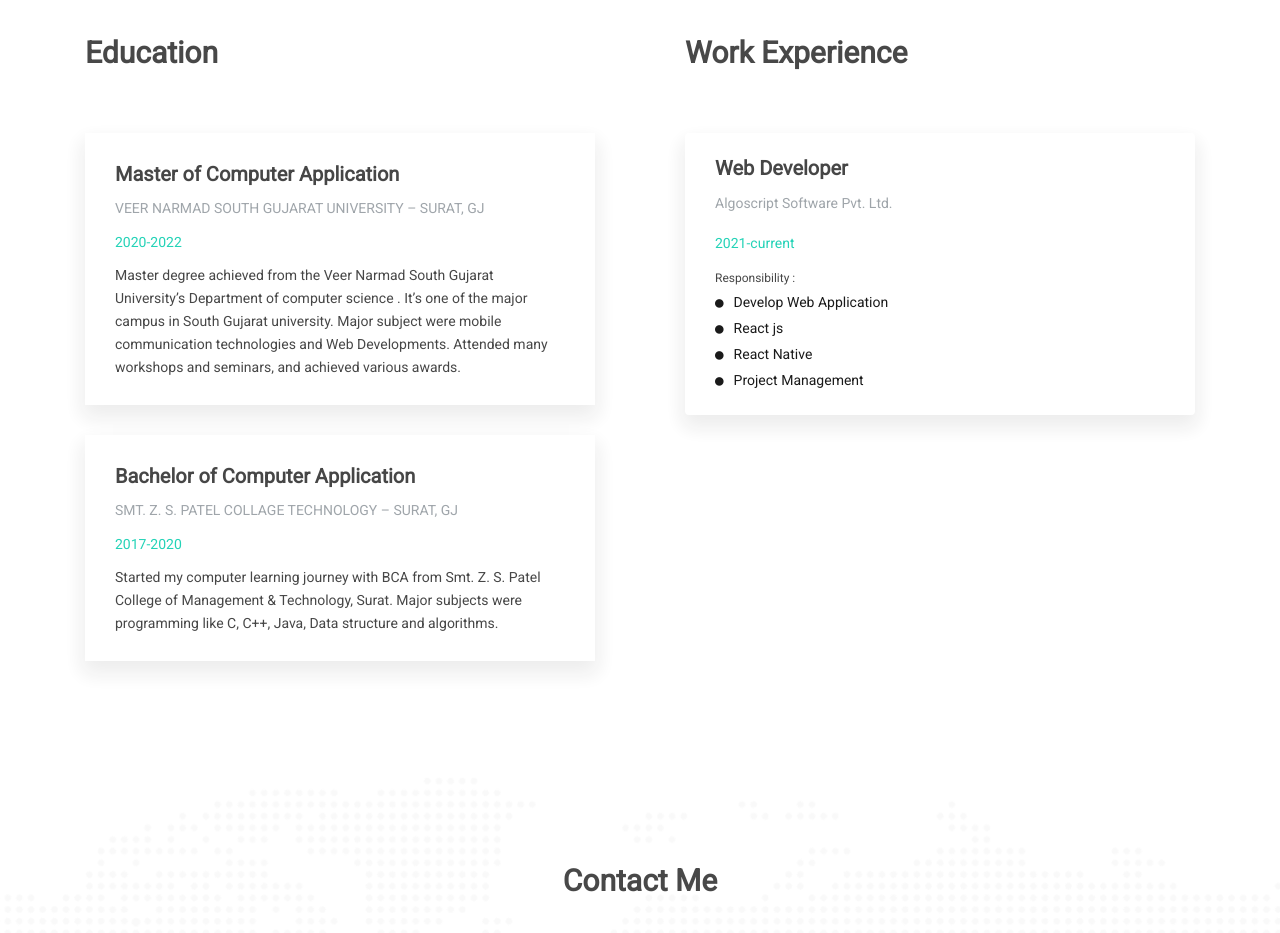
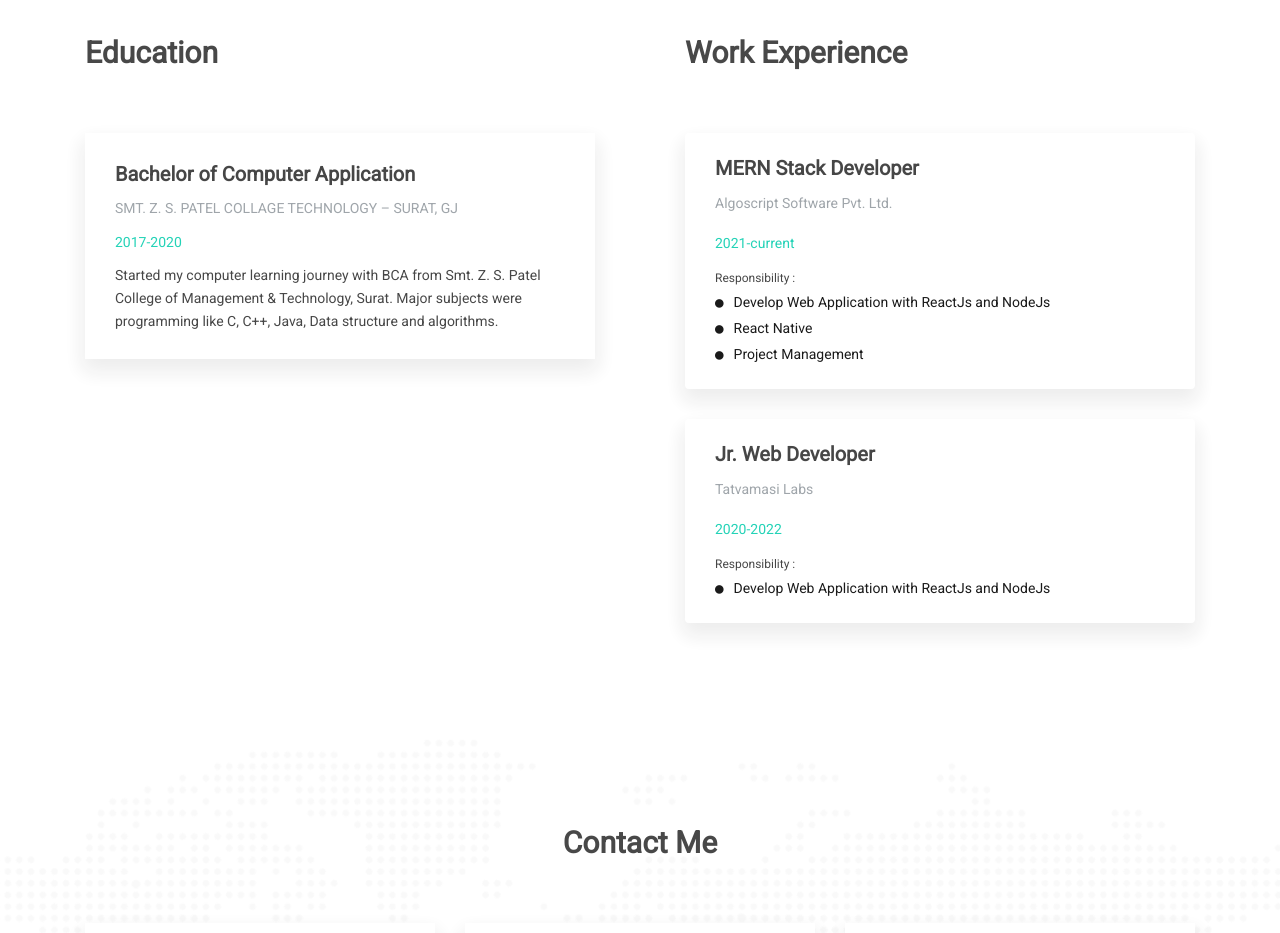
Before and after one commit to bhautiksavaj/bhautiksavajvnsgu.github.io, a plain HTML site: page index.html in a window 1280 px wide. Shown: the part 2500-3433 px from the top of the page. Drawn offline with Linux system fonts and the light colour scheme.

Commit message:
update work experiences

```diff
--- a/index.html
+++ b/index.html
@@ -380,7 +380,7 @@
                             <div class="mh-education-deatils">
 
                                 <!-- Education Institutes-->
-                                <div class="mh-education-item dark-bg wow fadeInUp" data-wow-duration="0.8s"
+                                <!-- <div class="mh-education-item dark-bg wow fadeInUp" data-wow-duration="0.8s"
                                     data-wow-delay="0.5s">
                                     <h4>Master of Computer Application </h4>
                                     <a href="https://vnsgu.ac.in" rel="noreferrer" target="_black">
@@ -392,7 +392,7 @@
                                         of computer science . It’s one of the major campus in South Gujarat university.
                                         Major subject were mobile communication technologies and Web Developments.
                                         Attended many workshops and seminars, and achieved various awards. </p>
-                                </div>
+                                </div> -->
                                 <!-- Education Institutes-->
                                 <div class="mh-education-item dark-bg wow fadeInUp" data-wow-duration="0.8s"
                                     data-wow-delay="0.6s">
@@ -417,31 +417,33 @@
                                 <!-- Education Institutes-->
                                 <div class="mh-work-item dark-bg wow fadeInUp" data-wow-duration="0.8s"
                                     data-wow-delay="0.4s">
-                                    <h4>Web Developer </h4>
+                                    <h4>MERN Stack Developer </h4>
                                     <a href="https://algoscript.in/" rel="noreferrer" target="_black">
                                         <p class="text-muted">Algoscript Software Pvt. Ltd.</p>
                                     </a>
                                     <div class="mh-eduyear">2021-current</div>
                                     <span>Responsibility :</span>
                                     <ul class="work-responsibility">
-                                        <li><i class="fa fa-circle"></i>Develop Web Application</li>
-                                        <li><i class="fa fa-circle"></i>React js</li>
+                                        <li><i class="fa fa-circle"></i>Develop Web Application with ReactJs and NodeJs
+                                        </li>
                                         <li><i class="fa fa-circle"></i>React Native</li>
                                         <li><i class="fa fa-circle"></i>Project Management</li>
-
                                     </ul>
                                 </div>
                                 <!-- Education Institutes-->
-                                <!-- <div class="mh-work-item dark-bg wow fadeInUp" data-wow-duration="0.8s"
+                                <div class="mh-work-item dark-bg wow fadeInUp" data-wow-duration="0.8s"
                                     data-wow-delay="0.6s">
-                                    <h4>Art & Multimedia From <a href="#">Oxford University</a></h4>
-                                    <div class="mh-eduyear">2005-2008</div>
+                                    <h4>Jr. Web Developer </h4>
+                                    <a href="https://tatvamasilabs.com/" rel="noreferrer" target="_black">
+                                        <p class="text-muted">Tatvamasi Labs</p>
+                                    </a>
+                                    <div class="mh-eduyear">2020-2022</div>
                                     <span>Responsibility :</span>
                                     <ul class="work-responsibility">
-                                        <li><i class="fa fa-circle"></i>Validate CSS</li>
-                                        <li><i class="fa fa-circle"></i>Project Management</li>
+                                        <li><i class="fa fa-circle"></i>Develop Web Application with ReactJs and NodeJs
+                                        </li>
                                     </ul>
-                                </div> -->
+                                </div>
                                 <!-- Education Institutes-->
                                 <!-- <div class="mh-work-item dark-bg wow fadeInUp" data-wow-duration="0.8s"
                                     data-wow-delay="0.7s">
```
